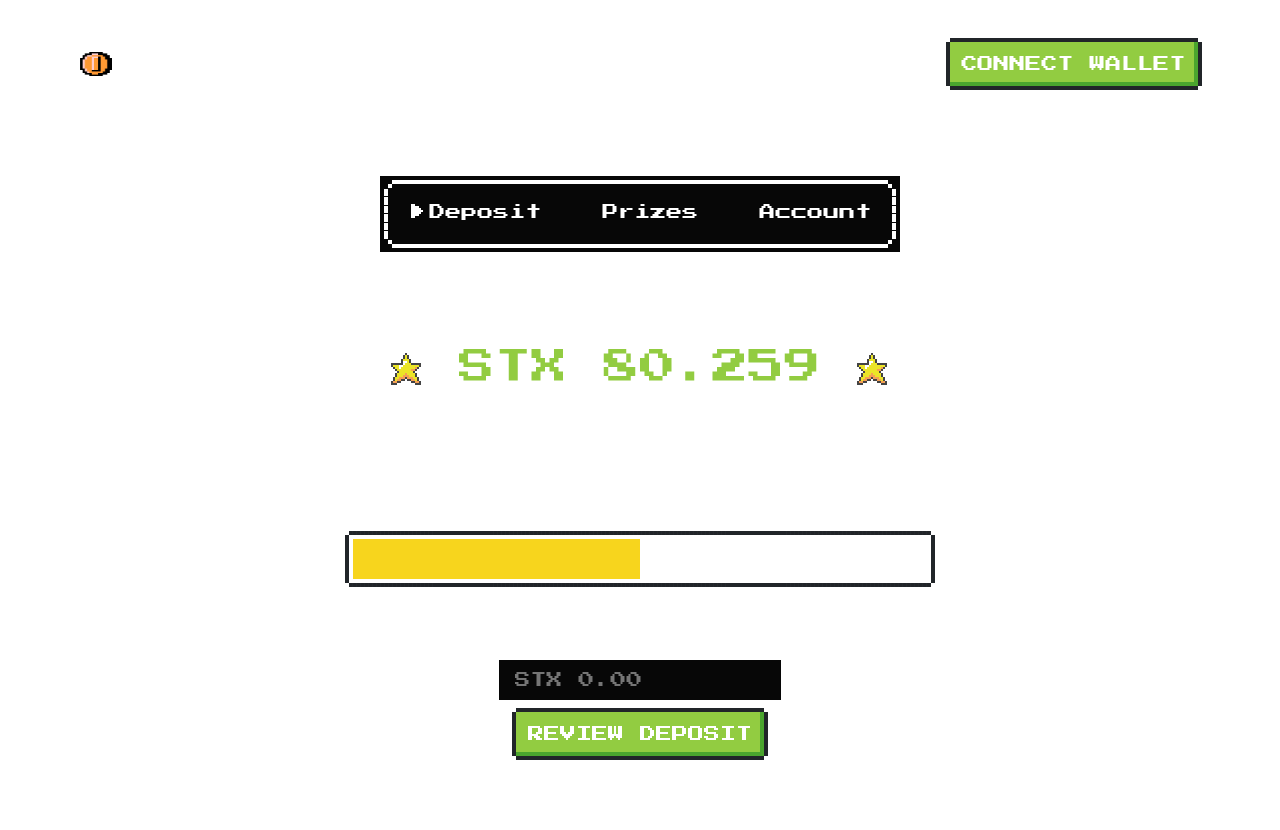
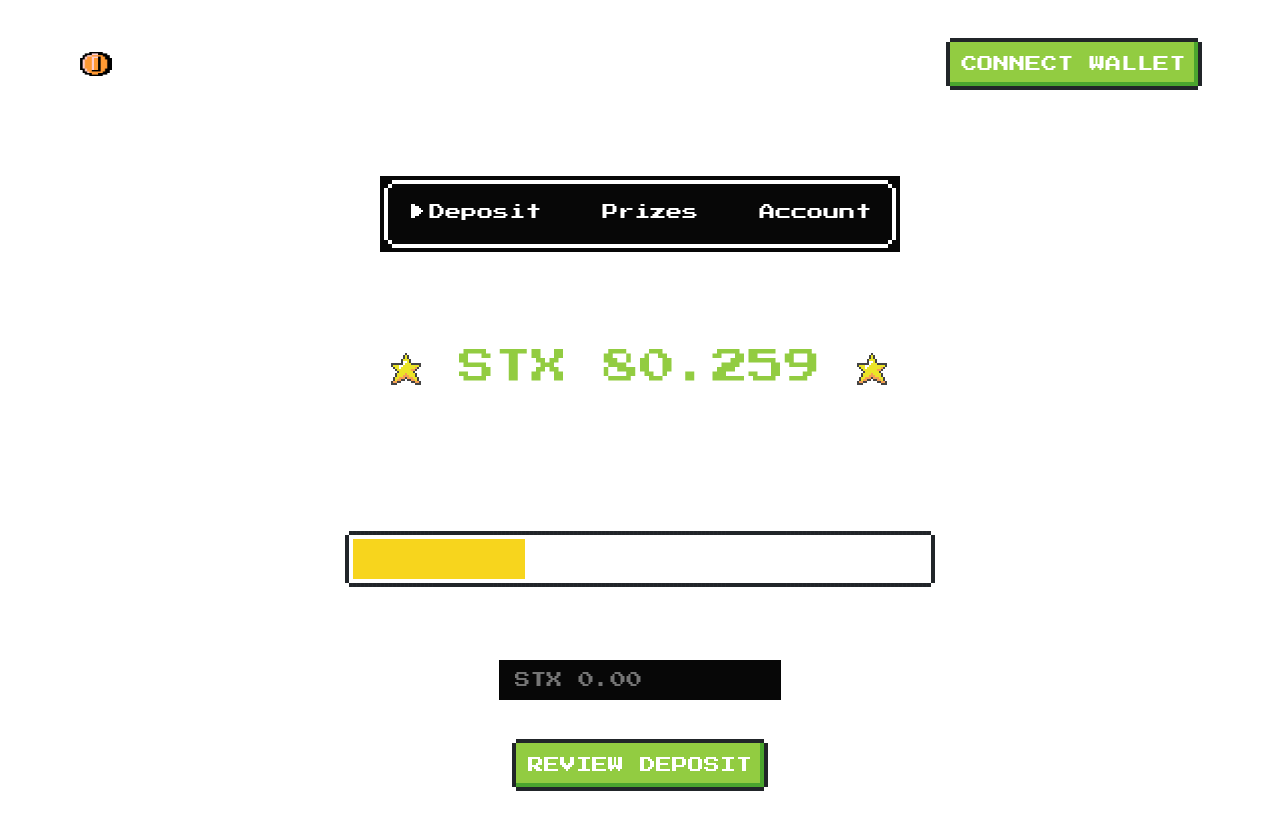
Before and after one commit to sigle/stacks-bingo, a Next.js app: page / in a window 1280 px wide. Shown: the top 830 px of the page. Before the commit the page ends 800 px from the top, so only its background shows below. Built offline with nearby package versions, Linux system fonts and the light colour scheme.

Commit message:
fix: fix glitch

```diff
--- a/src/modules/layout/TabNav.tsx
+++ b/src/modules/layout/TabNav.tsx
@@ -9,7 +9,11 @@ export const TabNav = (activeRoute: any) => {
       <Flex direction={'row'} justify={'between'}>
         <Flex direction={'row'} align={'center'} justify={'between'}>
           <div
-            style={{ paddingTop: 20, backgroundColor: '#070707' }}
+            style={{
+              paddingTop: 20,
+              backgroundColor: '#070707',
+              borderImageRepeat: 'unset',
+            }}
             className="nes-container is-dark is-rounded"
           >
             <Flex gap={'10'} direction={'row'}>
--- a/src/pages/index.tsx
+++ b/src/pages/index.tsx
@@ -9,7 +9,7 @@ const Home: NextPage = () => {
   const activeRoute = router.pathname;
   return (
     <>
-      <Container css={{ mt: '3%', mr: '3%', ml: '3%' }}>
+      <Container css={{ mt: '3%', mr: '3%', ml: '3%', mb: '10%' }}>
         <Header />
         <Flex css={{ mt: '7%' }} justify={'center'} direction={'column'}>
           <TabNav activeRoute={activeRoute} />
@@ -32,9 +32,11 @@ const Home: NextPage = () => {
             </Text>
 
             <progress
-              style={{ maxWidth: '50%' }}
+              style={{
+                maxWidth: '50%',
+              }}
               className="nes-progress is-warning"
-              value="50"
+              value="30"
               max="100"
             ></progress>
 
@@ -51,7 +53,11 @@ const Home: NextPage = () => {
               placeholder="STX 0.00"
             ></input>
 
-            <button type="button" className="nes-btn is-success">
+            <button
+              style={{ marginTop: '3%' }}
+              type="button"
+              className="nes-btn is-success"
+            >
               REVIEW DEPOSIT
             </button>
           </Flex>
```
